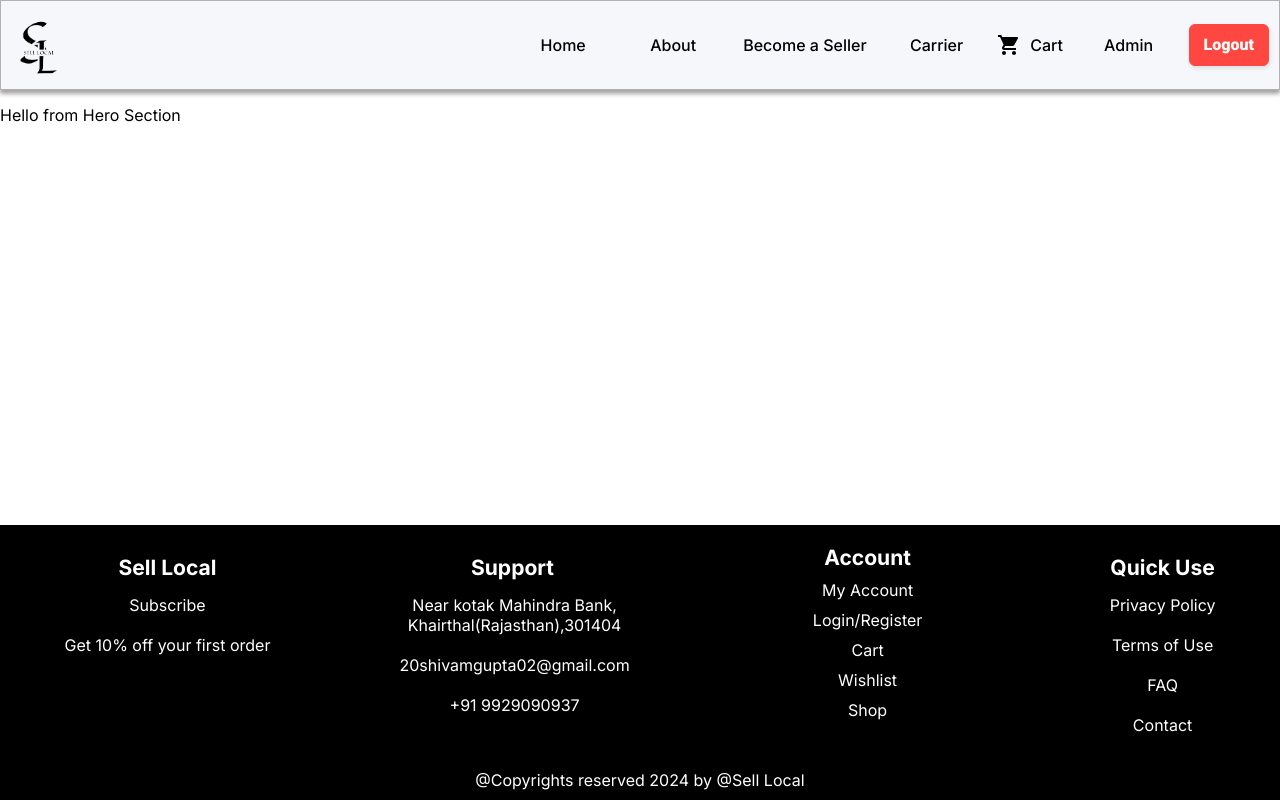
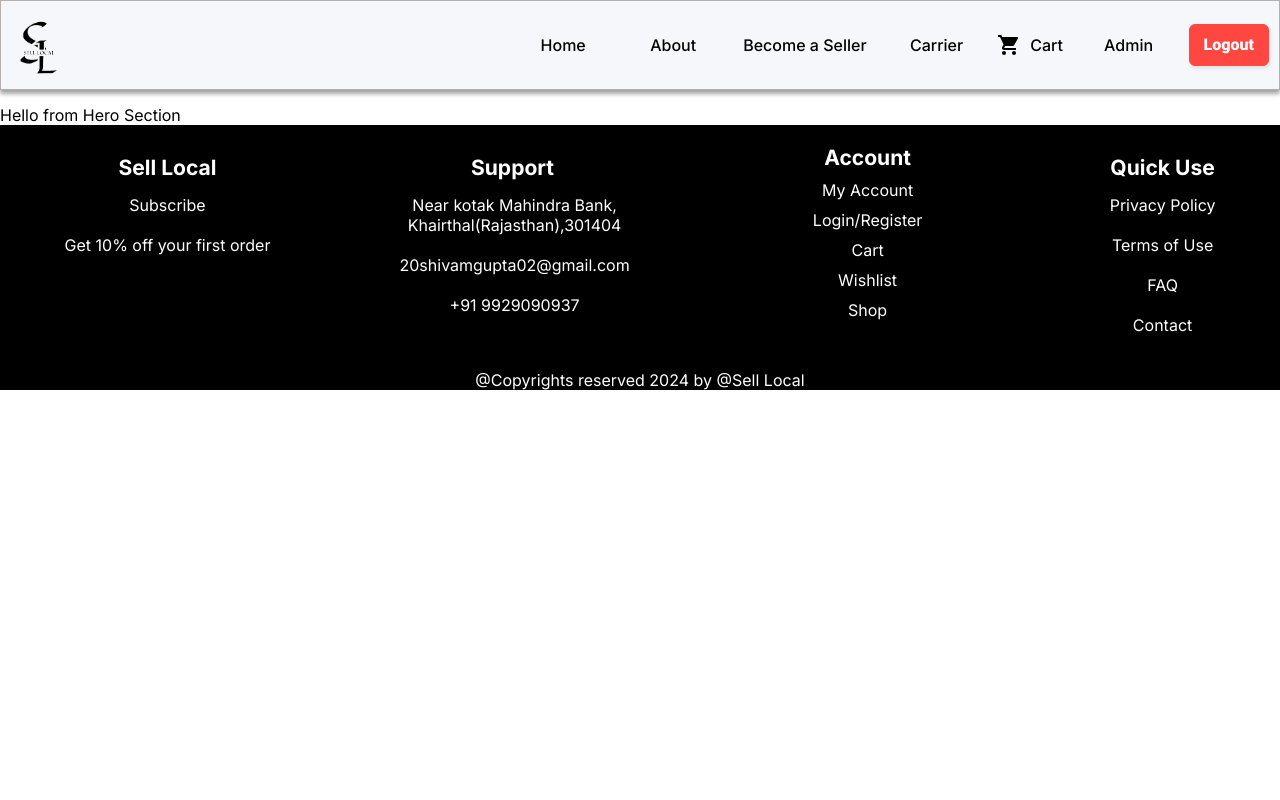
Before and after one commit to shivamgupta002/SellLocal, a Next.js app: page / in a window 1280 px wide. Built offline with nearby package versions, Linux system fonts and the light colour scheme.

Commit message:
footer style edit

```diff
--- a/src/component/footer/footer.module.css
+++ b/src/component/footer/footer.module.css
@@ -1,29 +1,7 @@
-/* .container {
-    height: auto;
-    background: #000;
-    color: #fff;
-    margin-top: auto;
-}
-
-.column {
-    display: flex;
-    flex-wrap: wrap;
-    justify-content: space-around;
-    align-items: start;
-}
-
-.center {
-    text-align: center;
-    margin: 10px 0;
-} */
-
 .container {
     height: auto;
     background: #000;
     color: #fff;
-    position: fixed;
-    bottom: 0;
-    left: 0;
     width: 100%;
 }
 
```
